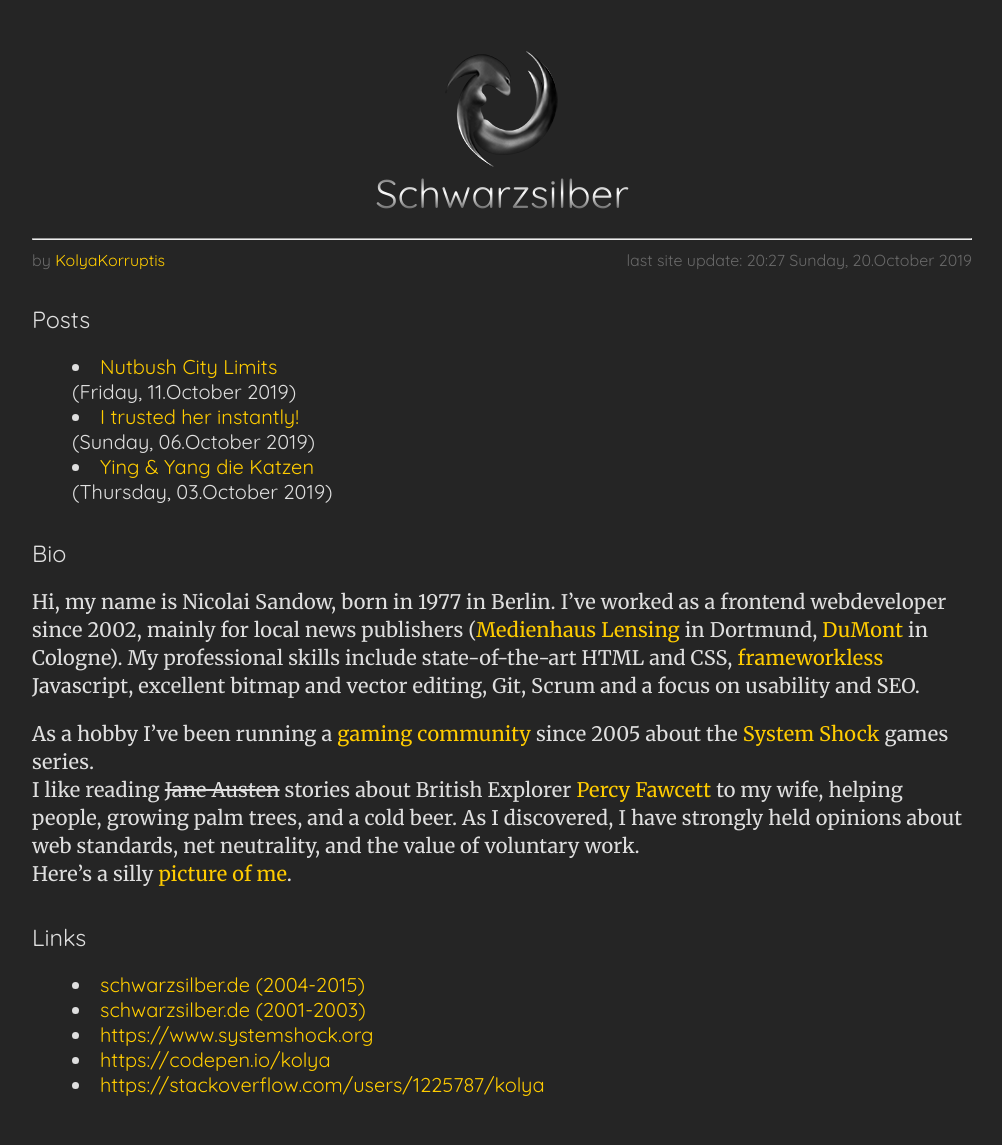
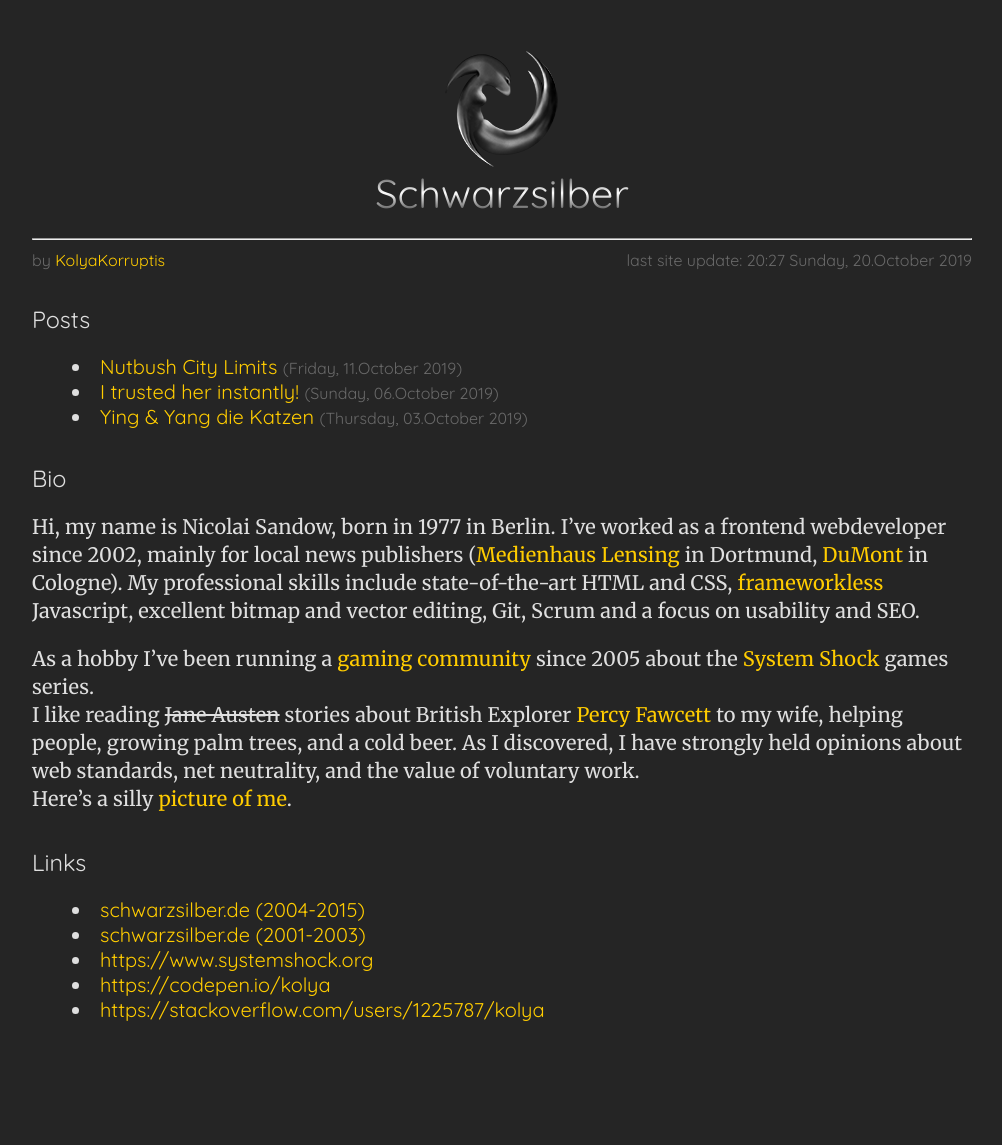
Before and after one commit to KolyaKorruptis/.github.io, a Jekyll site: the page built from index.md, in a window 1280 px wide. Shown: the whole page, without its empty margins (138-1140 px from the left). Built offline with Jekyll 4.4.1, drawn with Linux system fonts in a browser that asks for light colours; our own code applies the rules of GitHub Pages for plain Markdown files; the repository's description, which GitHub fills in, is left out; after the commit the page ends 1070 px from its top, so only the background shows below that.

Commit message:
load style module

```diff
--- a/css/index.css
+++ b/css/index.css
@@ -12,4 +12,5 @@
 @import url('modules/layout.css') screen;
 @import url('modules/siteHeader.css') screen;
 @import url('modules/article.css') screen;
+@import url('modules/postsList.css') screen;
 @import url('modules/pageDate.css') screen;
```
